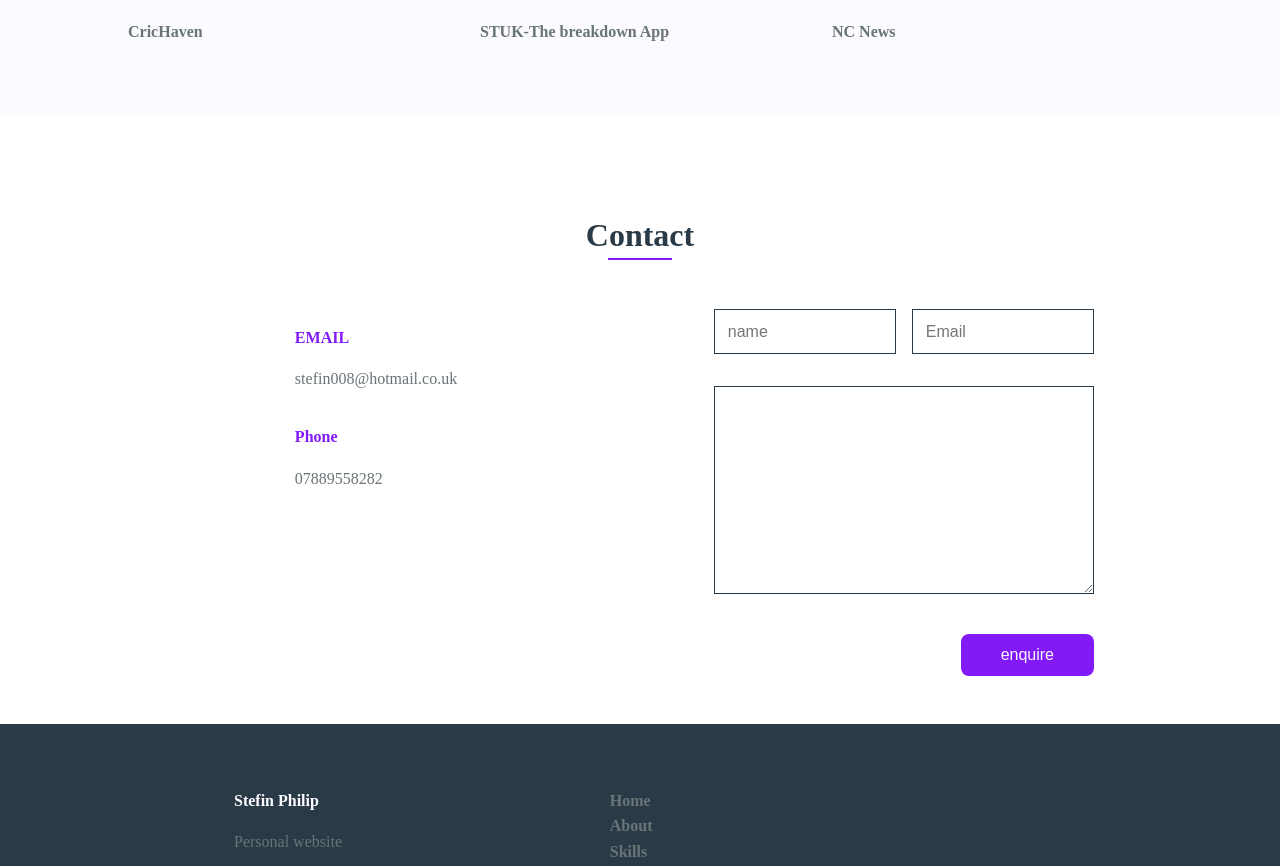
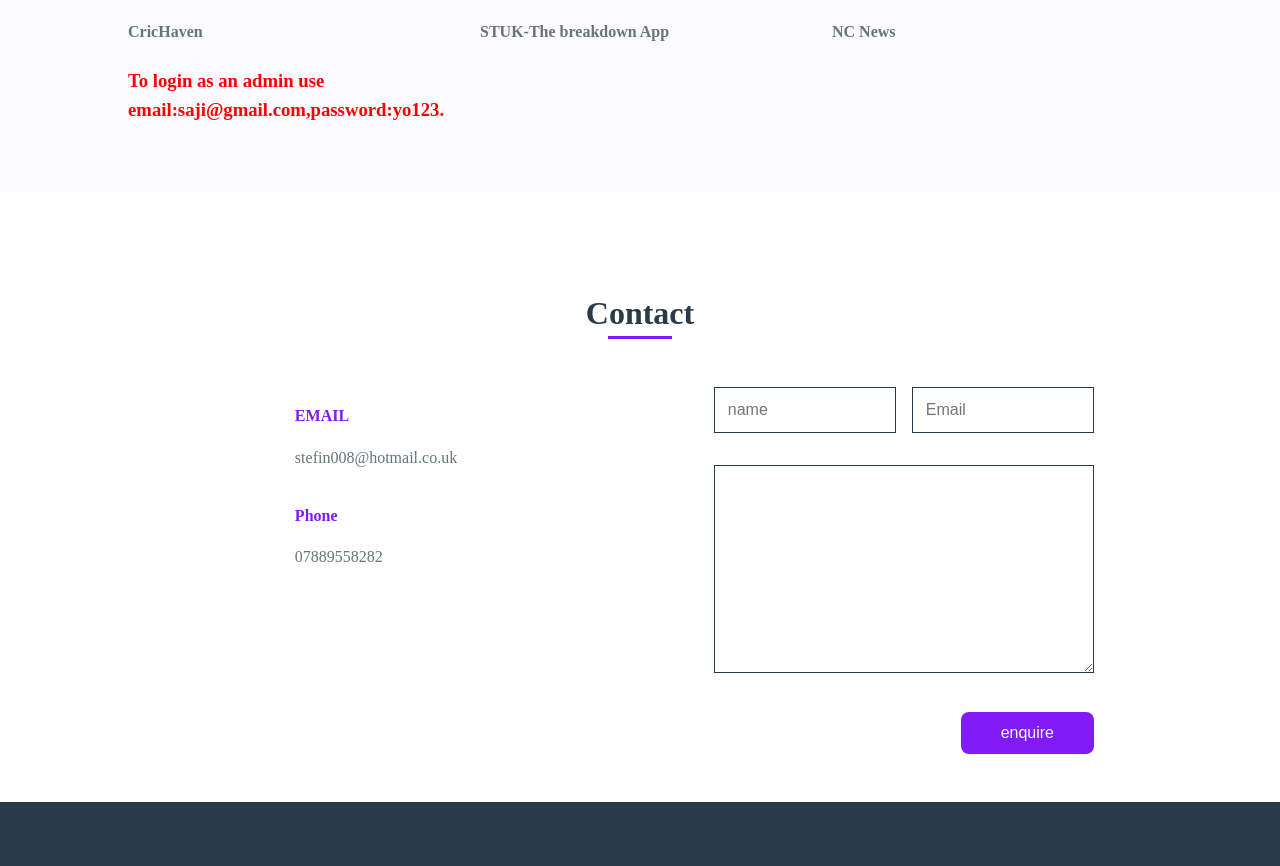
Before and after one commit to Massguy/portfolio, a plain HTML site: page index.html in a window 1280 px wide. Shown: the part 2514-3380 px from the top of the page. Drawn offline with nearby package versions, Linux system fonts and the light colour scheme.

Commit message:
crichaven admin setting

```diff
--- a/index.html
+++ b/index.html
@@ -125,6 +125,10 @@
           <div class="portfolio__img">
             <img src="assets/crichaven1.jpg" alt="" />
             <h4>CricHaven</h4>
+            <h3 style="color: red;">
+              To login as an admin use email:saji@gmail.com,password:yo123.
+            </h3>
+
             <div class="portfolio__link">
               <a
                 href="https://dry-brook-41527.herokuapp.com/"
```
